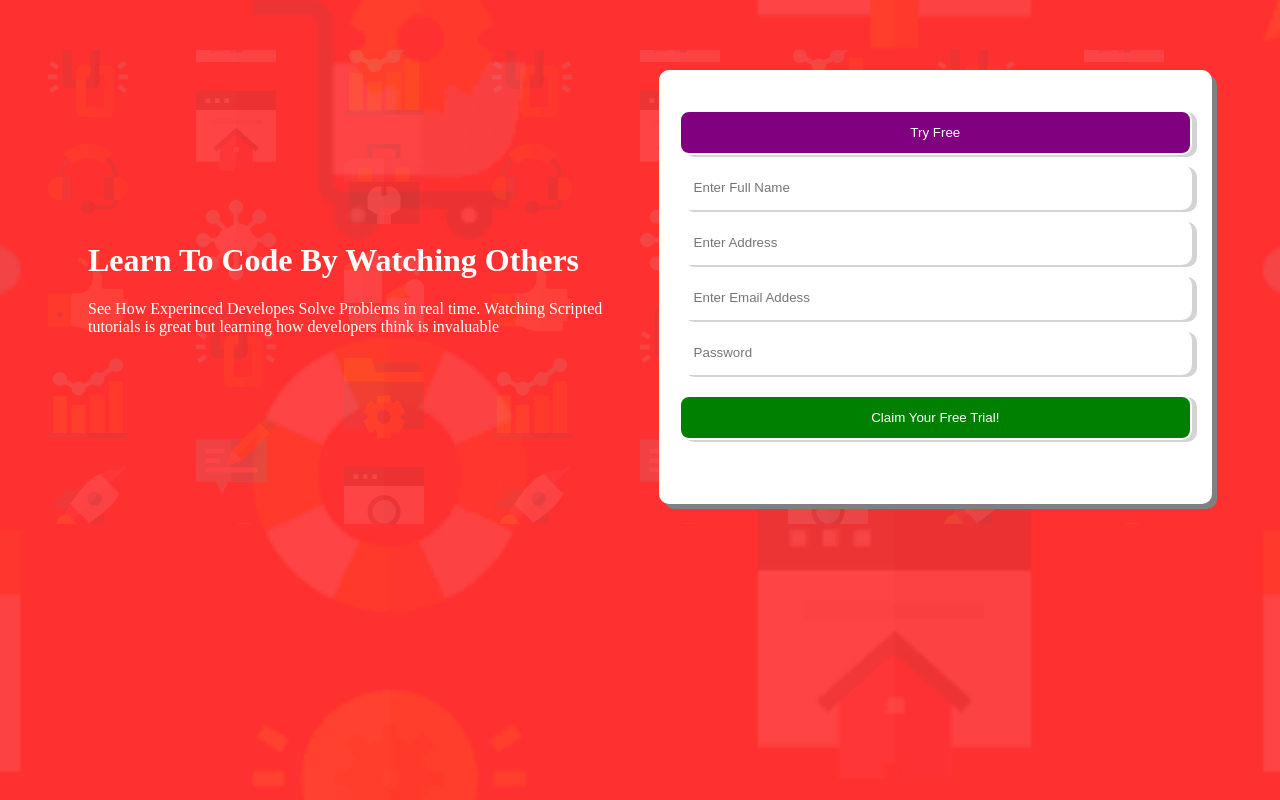
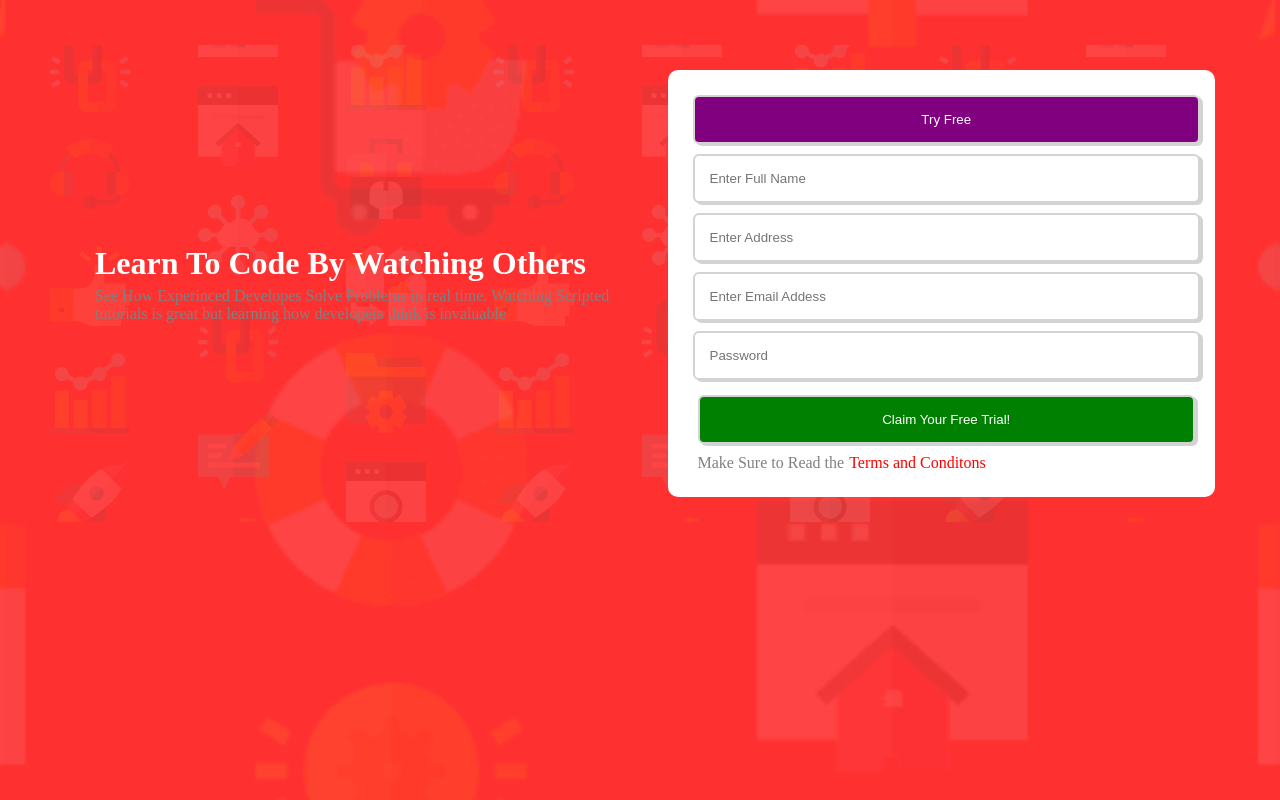
Before and after one commit to raeeceip/CSS-MEDIA, a plain HTML site: page index.html in a window 1280 px wide. Drawn offline with Linux system fonts and the light colour scheme.

Commit message:
Add files via upload

```diff
--- a/styles.css
+++ b/styles.css
@@ -1,7 +1,7 @@
 * {
     box-sizing: border-box;
-    margin-top: 10px;
-    color:white
+    margin: 5px;
+    color:white;
 
   }
 
@@ -21,26 +21,35 @@ body{
     margin: 40px;
 
 }
-
-.small-container{
+p{
+  align-self: center;
+  color:gray
+}
+a{
+  text-decoration: none;
+  color: red;
+}
+form{
   display: inline-block;
   align-items: center;
-  border-radius: 5px;
+  border-radius: 10px;
   background-color: white;
   padding: 20px;
-
+  width : 100%;
 }
-form input, form button{
-  box-shadow: 5px 2px lightgrey;
-  padding: 13px;
+input, button{
+  box-shadow: 3px 2px lightgrey;
+  padding: 15px;
   width: 100%;
 
-  border-radius: 10px;
+  border-radius: 6px;
   border-style:solid;
-  border-color: initial;
+  border-color: lightgray ;
 }
 #btn{
+  width:inherit(input);
   background-color: purple;
+;
 }
 #btn2{
   background-color: green;
@@ -61,7 +70,6 @@ form input, form button{
     margin:20px;
     border-radius: 10px;
     width: 50%;
-    box-shadow: 5px 5px gray;
 
   }
 
```
